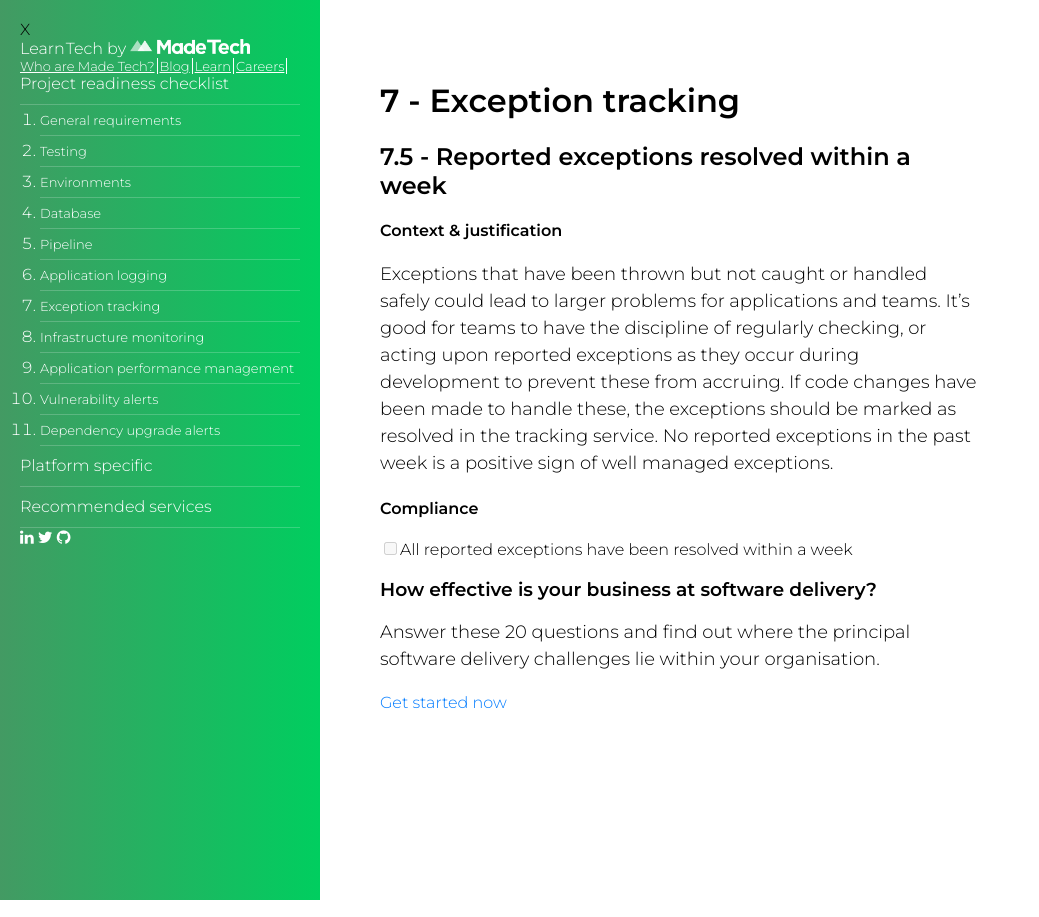
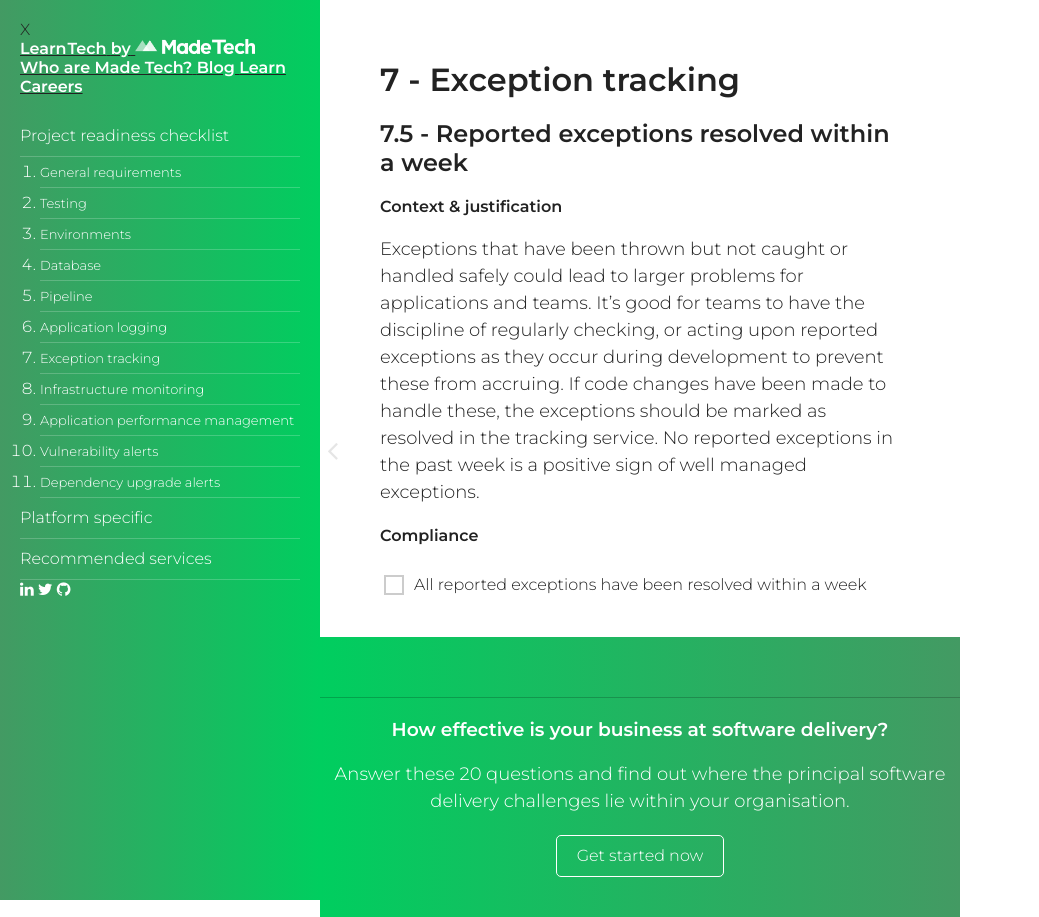
Before and after one commit to madetech/productionisation, a Jekyll site: the page built from context-and-compliance/07-exception-tracking.md, in a window 1280 px wide. Shown: the whole page, without its empty margins (0-1039 px from the left). Built offline with Jekyll 4.4.1, drawn with Linux system fonts in a browser that asks for light colours; our own code applies the rules of GitHub Pages for plain Markdown files.

Commit message:
Minor bug fixes and tidying up
Scrolling boldning

Colour change of progress bar

Mobile optimisations

```diff
--- a/assets/css/style-csaba.css
+++ b/assets/css/style-csaba.css
@@ -6,15 +6,27 @@
   font-weight: 300;
   font-family: montserrat, sans-serif;
   font-size: 16px;
+  color: #222;
 }
 
 html {
   min-height: 100%;
 }
 
-/* h1, h2, h3, h4, h5 {
+h1, h2, h3, h4, h5 {
+  font-weight: 600;
+  margin: 20px 0;
+  padding: 0;
+}
 
-} */
+h1 {
+  margin-top: 0;
+}
+
+h3 {
+  border-top: 1px solid rgba(0, 0, 0, .2);
+  padding-top: 20px;
+}
 
 p {
   line-height: 150%;
@@ -28,6 +40,20 @@
   list-style: none;
   padding: 0;
   margin: 0;
+  clear: both;
+  display: block;
+}
+
+ul li {
+  line-height: 25px;
+}
+
+ul li ul {
+  margin-left: 20px;
+}
+
+ul li > input:first-child + ~ {
+  font-weight: 600;
 }
 
 a {
@@ -40,59 +66,131 @@
   text-decoration: underline;
 }
 
+/*
+
+*/
+
+a.cta-button, button, input[type="submit"], input[type="button"] {
+  background: none;
+  -webkit-appearance: none;
+  line-height: 40px;
+  padding: 0 20px;
+  border: 1px solid #fff;
+  color: #fff;
+  border-radius: 5px;
+  height: 40px;
+  display: inline-block;
+}
+
+input[type="checkbox"] {
+  margin-right: 10px;
+  width: 20px;
+  height: 20px;
+  margin-bottom: -5px;
+  margin-top: 10px;
+  -webkit-appearance: none;
+  border: 2px solid rgba(0, 0, 0, .2);
+  outline: none;
+}
+
+input[type="checkbox"]:checked {
+  background: #439a63;
+  border-color: rgba(255, 255, 255, .2);
+}
+
+/*
+
+*/
+
 
 #side_bar_closer {
   display: none;
+}
+
+#side_bar {
+  width: 280px;
+  padding: 20px;
+  position: fixed;
+  left: 0;
+  top: 0;
+  bottom: 0;
+  z-index: 2;
+  transition: left ease-in .2s;
+  background-image: linear-gradient(to right,#439a63,#00ce5f);
+}
+
+#side_bar_closer:checked ~ #side_bar {
+  left: -320px;
+}
+
+main {
+  float: left;
+  padding: 0 320px;
+  width: 100%;
+  box-sizing: border-box;
+  position: relative;
+  transition: padding ease-in .2s;
+}
+
+#side_bar_closer:checked ~ main {
+  padding-left: 0;
+}
+
+.progress_bar {
+  display: none;
+  position: fixed;
+  top: 0;
+  right: 0;
+}
+
+/*
+
+*/
+
+/**/
+#side_bar label:before {
+  top: 50%;
+  left: 100%;
+  width: 25px;
+  height: 50px;
+  line-height: 50px;
+  margin-top: -25px;
+  content: "\f104";
+  font-size: 30px;
+  color: rgba(0, 0, 0, .1);
+  font-family: "FontAwesome", sans-serif;
+  position: absolute;
+  text-align: center;
+  margin-left: 0px;
+  transform-origin: center center;
+  transition: margin-left ease-in .2s .3s, color ease-in .2s .3s, transform ease-in .5s .5s;
+}
+
+#side_bar_closer:checked ~ #side_bar label:before {
+  margin-left: 0;
+  color: #00ce5f;
+  transform: rotate(180deg);
+}
+
+#side_bar a {
+  color: #fff;
+}
+
+#side_bar .logo_holder {
+  font-weight: 600;
+  margin-bottom: 20px;
+  text-decoration: underline;
+}
+
+#side_bar > ul {
 
 }
 
-.side_bar_background {
-  width: 320px;
-  top: 0;
-  left: 0;
-  bottom: 0;
-  position: fixed;
-  background-image: linear-gradient(to right,#439a63,#00ce5f);
-  z-index: 1;
-}
-
-#side_bar_closer:checked + .side_bar_background {
-    width: 0;
-}
-
-#side_bar {
-  float: left;
-  width: 280px;
-  padding: 20px;
-  position: relative;
-  z-index: 2;
-  overflow: hidden;
-}
-
-#side_bar_closer:checked + #side_bar {
-  width: 0;
-}
-
-#side_bar .logo_holder nav a {
-  text-decoration: underline;
-  font-size: 13px;
-  display: block;
-  float: left;
-  border-right: 1px solid #fff;
-  margin-right: 2px;
-  padding-right: 2px;
-}
-
-#side_bar ul li a{
+#side_bar ul li a {
   display: block;
   line-height: 20px;
   border-bottom: 1px solid rgba(255, 255, 255, 0.2);
   padding: 10px 0;
-}
-
-#side_bar a {
-  color: #fff;
-
 }
 
 #side_bar ul li ol {
@@ -107,15 +205,33 @@
   font-size: 13px;
 }
 
-main {
-  float: left;
-  padding-left: 320px;
-  margin-left: -320px;
-  width: 100%;
-  box-sizing: border-box;
-  position: relative;
+#side_bar .footer {
+  position: absolute;
+  bottom: 0;
+  left: 0;
+  right: 0;
+  text-align: center;
 }
 
+#side_bar .footer a {
+  font-size: 14px;
+  text-decoration: underline;
+}
+
+#side_bar .footer a.footer__social_link {
+  background: #fff;
+  color: #00ce5f;
+  border-radius: 20px;
+  text-decoration: none;
+  width: 40px;
+  height: 40px;
+  margin: 20px 5px;
+  display: inline-block;
+  line-height: 40px;
+  font-size: 25px;
+}
+
+/**/
 main > div {
   padding: 60px;
   width: 720px;
@@ -123,22 +239,24 @@
   box-sizing: border-box;
 }
 
-/*
+main .sales-banner {
+  background-image: linear-gradient(to left,#439a63,#00ce5f);
+  padding: 40px 0;
+  color: #fff;
+  text-align: center;
+  margin: -60px;
+  margin-top: 40px;
+}
 
-*/
-.progress_bar {
-  display: none
-}
-.progress_bar {
+/**/
+.progress_bar .holder {
+  margin: 10px;
   height: 300px;
   width: 300px;
+  position: relative;
   border-radius: 150px;
-  position: fixed;
-  top: 0;
-  right: 0;
-  margin: 10px;
-  box-shadow: 0 0 5px rgba(0, 0, 0, 0.2)
-  }
+  box-shadow: 0 0 5px rgba(0, 0, 0, 0.2);
+}
 
 .holder span em {
   -webkit-animation-duration: 2s;
@@ -185,7 +303,7 @@
 
 .holder h5 {
   position: absolute;
-  content: “”;
+  box-shadow: inset 0 0 5px rgba(0, 0, 0, 0.2);
   width: 80%;
   height: 80%;
   border-radius: 100%;
@@ -194,7 +312,7 @@
   background: #fff;
   line-height: 240px;
   text-align: center;
-  font-size: 50px;
+  font-size: 80px;
   color: #ccc;
   font-weight: 600;
   padding: 0;
@@ -203,5 +321,97 @@
 }
 
 .holder h5 span + span {
-  font-size: 30px;
+  font-size: 60px;
 }
+
+/*
+
+*/
+
+@media only screen and (max-width: 960px) {
+  #side_bar {
+    max-height: 0;
+    overflow: hidden;
+    padding: 0 20px;
+    padding-top: 60px;
+    background-image: linear-gradient(to right, #439a63, #00ce5f);
+    width: 100%;
+    box-sizing: border-box;
+    transition: max-height ease-in .2s, overflow ease-in 0s .2s;
+  }
+
+  #side_bar_closer:checked ~ #side_bar {
+    max-height: 1000px;
+    left: 0;
+  }
+
+  #side_bar label:after {
+    content: "\f0c9";
+    top: 0;
+    font-size: 30px;
+    color: #fff;
+    font-family: "FontAwesome", sans-serif;
+    position: absolute;
+    right: 0;
+    height: 60px;
+    width: 60px;
+    line-height: 60px;
+    text-align: center;
+  }
+
+  #side_bar_closer:checked ~ #side_bar label:after {
+    content: "\f2d3";
+    right: 0;
+    color: #fff;
+  }
+
+  #side_bar .logo_holder img {
+    position: absolute;
+    top: 0;
+    left: 0;
+    height:  30px;
+    margin: 15px;
+    width: auto!important;
+  }
+
+  #side_bar .footer {
+    position: relative;
+  }
+
+  main {
+    padding: 0;
+    padding-top: 60px;
+  }
+
+  main > div {
+    padding: 20px;
+  }
+
+  main > div .sales-banner {
+    margin: -20px;
+    margin-top: 40px;
+  }
+
+  .progress_bar {
+    right: 60px;
+    z-index: 2;
+  }
+
+  .progress_bar .holder {
+    width: 40px;
+    margin: 9px;
+    height:  40px;
+    margin-right: 0;
+    background: #fff;
+  }
+
+  .progress_bar .holder h5 {
+    line-height: 33px;
+    font-size: 14px;
+    box-sizing: border-box;
+  }
+
+  .progress_bar .holder h5 span + span {
+    font-size: 11px;
+  }
+}
--- a/assets/js/library.js
+++ b/assets/js/library.js
@@ -6,12 +6,50 @@
         checkboxes.forEach(function(checkbox, i){
             checkbox.onchange = function(){
                 calculator(checkboxes);
-                if (this.checked) cookie.create("checkbox-"+i)
+                if (this.checked) cookie.create("checkbox-"+i);
+                else cookie.erase("checkbox-"+i);
             };
             checkbox.disabled = false;
             checkbox.checked = !!cookie.read("checkbox-"+i);
         });
         calculator(checkboxes);
+    }
+};
+
+window.onscroll = function() {
+    let scrolltags = document.getElementsByTagName("a");
+
+    let pass = false;
+    let previous = false;
+
+    //Go through each a-tag
+    for(let i=0; i<scrolltags.length; i++) {
+        let a_tag = scrolltags[i];
+
+        //If it's an anchor link
+        if(a_tag.href.indexOf("#")!==-1) {
+            //Get the anchor target
+            let target_id = a_tag.href.split("#")[1];
+            let a_target = document.getElementById(target_id);
+
+            //Get position of that target
+            let position = a_target.getBoundingClientRect();
+
+            if(previous!==false) {
+                //If we haven't scrolled passed it, and nothing is found
+                if (position["y"] > 20 && !pass) {
+                    //Make bold and block further iterations
+                    previous.style.fontWeight = "600";
+                    pass = true;
+                }
+
+                //Otherwise, reset font weight
+                else previous.style.fontWeight = "";
+            }
+
+            //Save this element for future usage
+            previous = a_tag;
+        }
     }
 };
 
@@ -31,10 +69,11 @@
 
     let colour_green = '#439a63';
     let colour_red = '#F44336';
-    let colour_yellow = '#FFEB3B';
+    let colour_yellow = '#DFCB0B';
 
     let slice_1_deg = percentage * 360;
 
+    let title = document.getElementsByClassName("progress_bar")[0].getElementsByTagName("h5")[0];
     let slice_1 = document.getElementById("slice_1");
     let slice_2 = document.getElementById("slice_2");
 
@@ -42,16 +81,19 @@
         case 0:
             slice_1.style.background = colour_red;
             slice_2.style.background = colour_red;
+            title.style.color = colour_red;
             break;
 
         case 1:
             slice_1.style.background = colour_yellow;
             slice_2.style.background = colour_yellow;
+            title.style.color = colour_yellow;
             break;
 
         default:
             slice_1.style.background = colour_green;
             slice_2.style.background = colour_green;
+            title.style.color = colour_green;
             break;
     }
 
```
